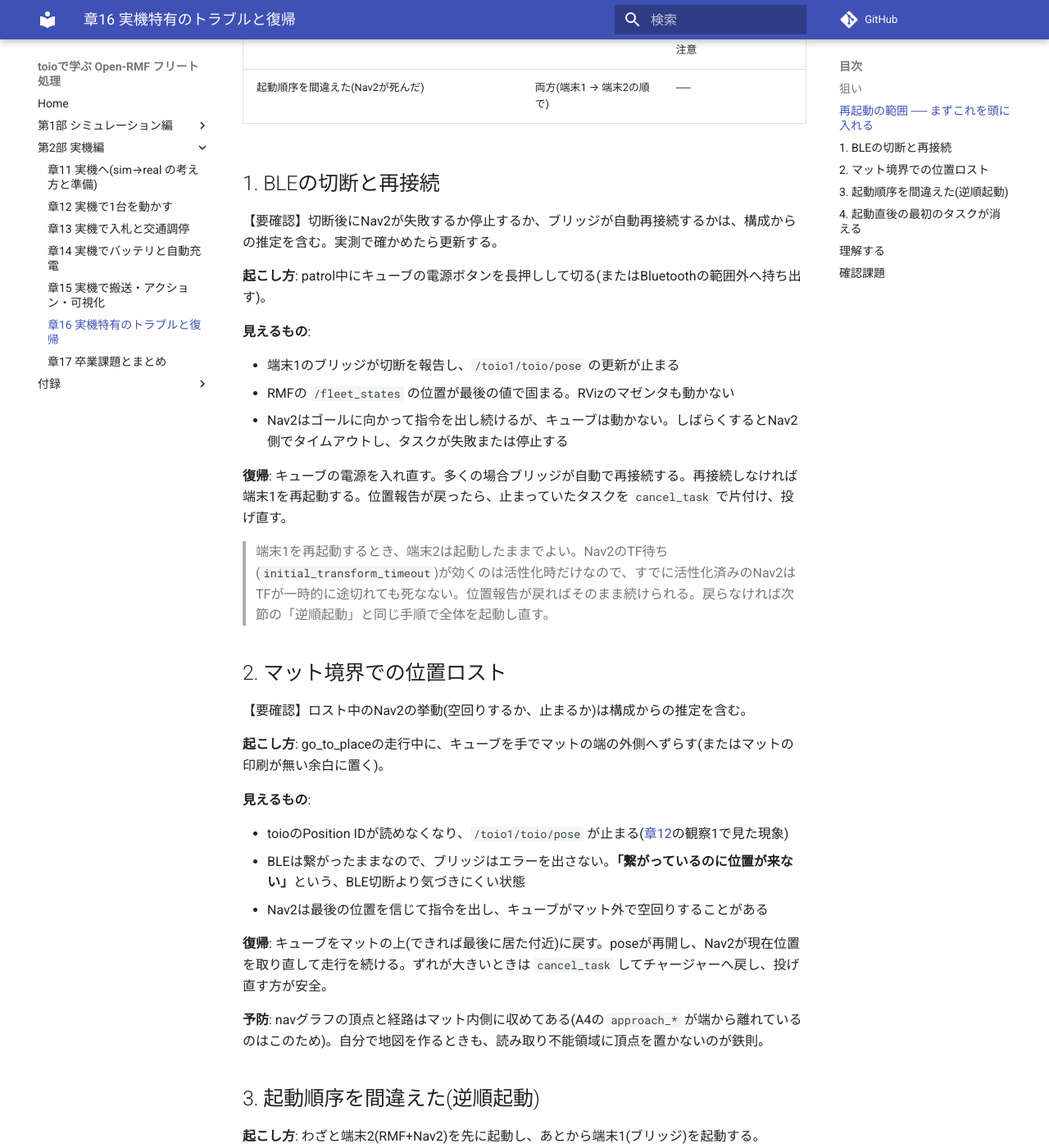
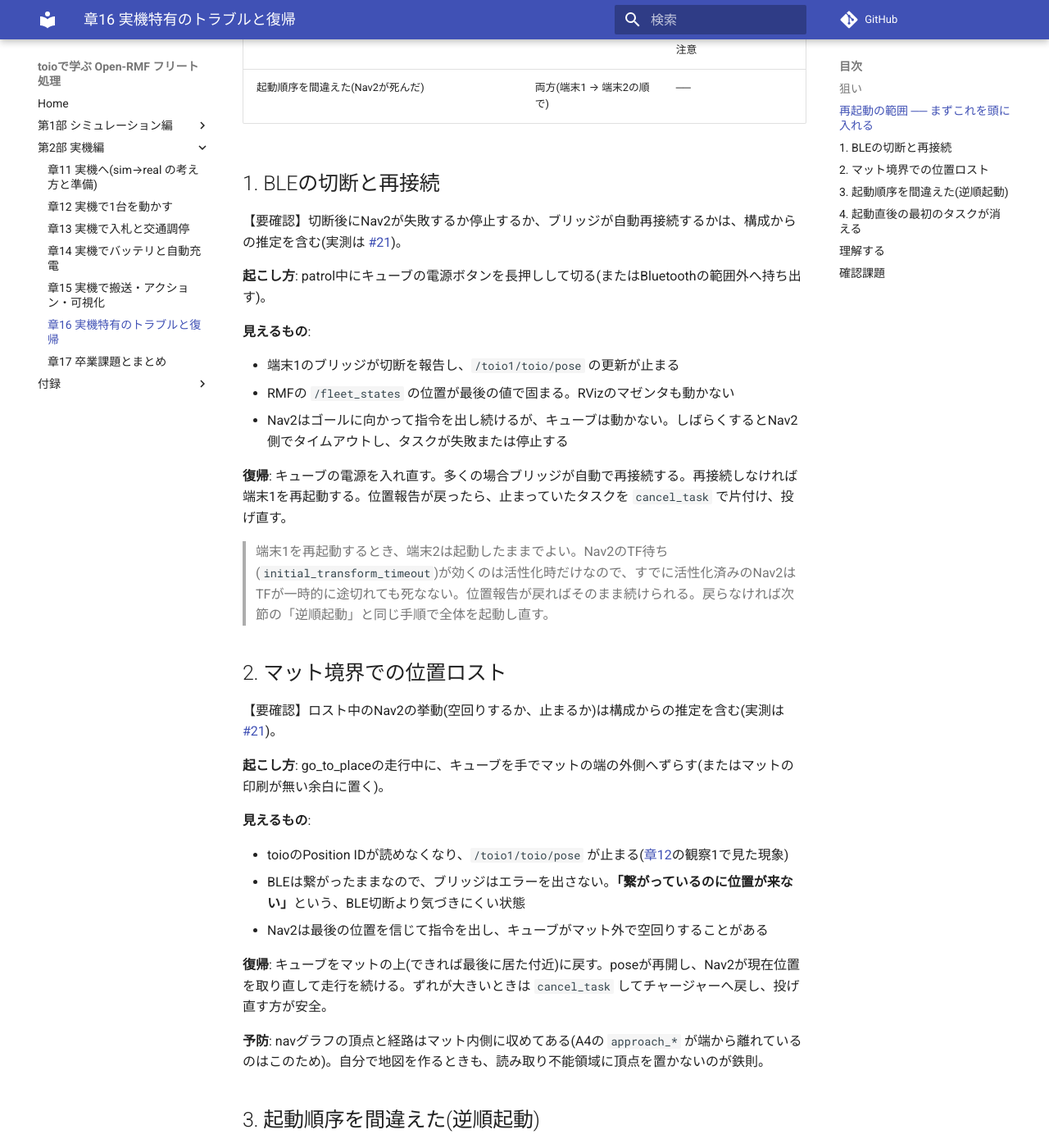
Before and after one commit to atinfinity/toio_rmf_tutorial, an MkDocs documentation site: the page built from docs/16_real_troubles.md, in a window 1280 px wide and 1400 px high, scrolled down 724 px. Shown: the whole window at 82% size. Built offline with MkDocs 1.6.1 and Material for MkDocs 9.7.7, drawn with Linux system fonts in a browser that asks for light colours; comment, search, counter and statistics services are not loaded.

Commit message:
docs(ch1,ch16): add sourced toio reference price; link 【要確認】 to #21
Co-Authored-By: Claude Fable 5 <noreply@anthropic.com>
Claude-Session: https://claude.ai/code/session_01Nm3WmK9dFxSxRPigg4ZiYo

```diff
--- a/docs/16_real_troubles.md
+++ b/docs/16_real_troubles.md
@@ -24,7 +24,7 @@
 
 ## 1. BLEの切断と再接続
 
-【要確認】切断後にNav2が失敗するか停止するか、ブリッジが自動再接続するかは、構成からの推定を含む。実測で確かめたら更新する。
+【要確認】切断後にNav2が失敗するか停止するか、ブリッジが自動再接続するかは、構成からの推定を含む(実測は [#21](https://github.com/atinfinity/toio_rmf_tutorial/issues/21))。
 
 **起こし方**: patrol中にキューブの電源ボタンを長押しして切る(またはBluetoothの範囲外へ持ち出す)。
 
@@ -40,7 +40,7 @@
 
 ## 2. マット境界での位置ロスト
 
-【要確認】ロスト中のNav2の挙動(空回りするか、止まるか)は構成からの推定を含む。
+【要確認】ロスト中のNav2の挙動(空回りするか、止まるか)は構成からの推定を含む(実測は [#21](https://github.com/atinfinity/toio_rmf_tutorial/issues/21))。
 
 **起こし方**: go_to_placeの走行中に、キューブを手でマットの端の外側へずらす(またはマットの印刷が無い余白に置く)。
 
```
Also changed, not shown: docs/01_overview.md (+1 -1 lines).
